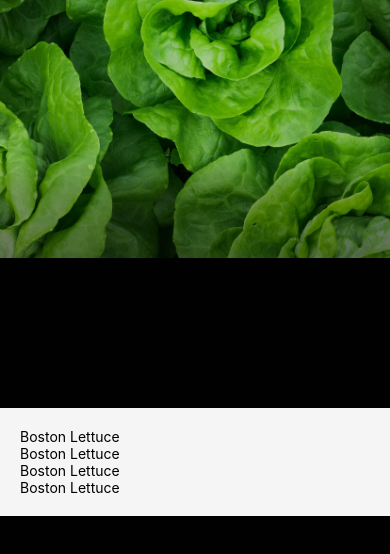
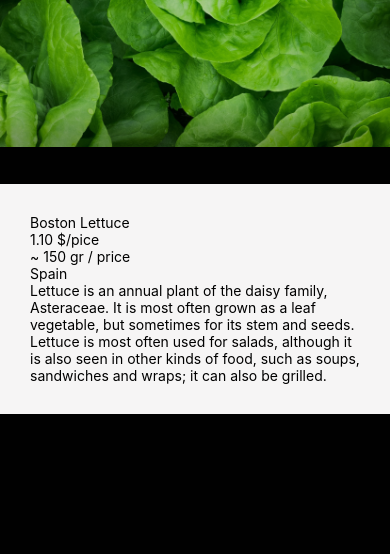
Before and after one commit to mazhars-git/native-assignment-00, a React Native app: screen /Item in a window 390 px wide. Shown: the top 554 px of the page. Built offline with nearby package versions, Linux system fonts and the light colour scheme.

Commit message:
update design

```diff
--- a/src/components/screens/item.js
+++ b/src/components/screens/item.js
@@ -6,24 +6,28 @@ export default function Item() {
   return (
     <View style= {styles.container}>
         <ImageBackground source={require("../../../image/bgpic.png")}
-            style={{height: '100%', width: '100%', marginBottom: 150}}
+            style={{height: '80%', width: '100%'}}
             resizeMode="cover"
         />
         <View style={styles.itemContentBox}>
             <Text style={styles.title}>Boston Lettuce</Text>
-            <Text style={styles.title}>Boston Lettuce</Text>
-            <Text style={styles.title}>Boston Lettuce</Text>
-            <Text style={styles.title}>Boston Lettuce</Text>
+            <Text style={styles.title}>1.10 $/pice</Text>
+            <Text style={styles.title}>~ 150 gr / price</Text>
+            <Text style={styles.title}>Spain</Text>
+            <Text style={styles.title}>Lettuce is an annual plant of the daisy family, Asteraceae. It is most often grown as a leaf vegetable, but sometimes for its stem and seeds. Lettuce is most often used for salads, although it is also seen in other kinds of food, such as soups, sandwiches and wraps; it can also be grilled.</Text>
         </View>
     </View>
   )
 }
 
 const styles = StyleSheet.create({
-    container: {},
+    container: {
+        margin: 0,
+
+    },
     itemContentBox: {
         backgroundColor: colors.bg,
-        padding: 20,
+        padding: 30,
 
     },
     title: {},
```
